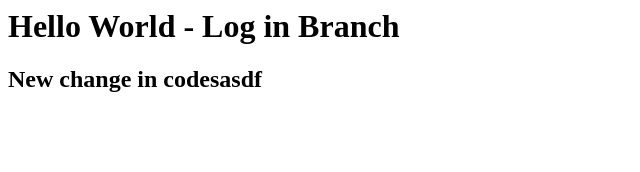
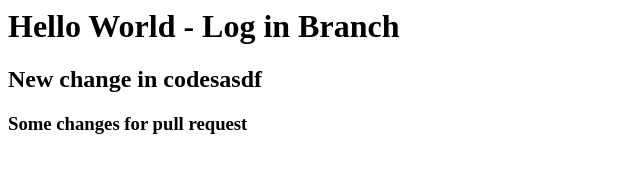
Before and after one commit to milbertdacudao/sampleapp, a plain HTML site: page index.html in a window 1280 px wide. Shown: the whole page, without its empty margins (0-640 px from the left). Drawn offline with Linux system fonts and the light colour scheme.

Commit message:
some changes

```diff
--- a/index.html
+++ b/index.html
@@ -5,5 +5,6 @@
     <body>
         <h1>Hello World - Log in Branch</h1>
         <h2>New change in codesasdf</h2>
+        <h3>Some changes for pull request</h3>
     </body>
 </html>
```
